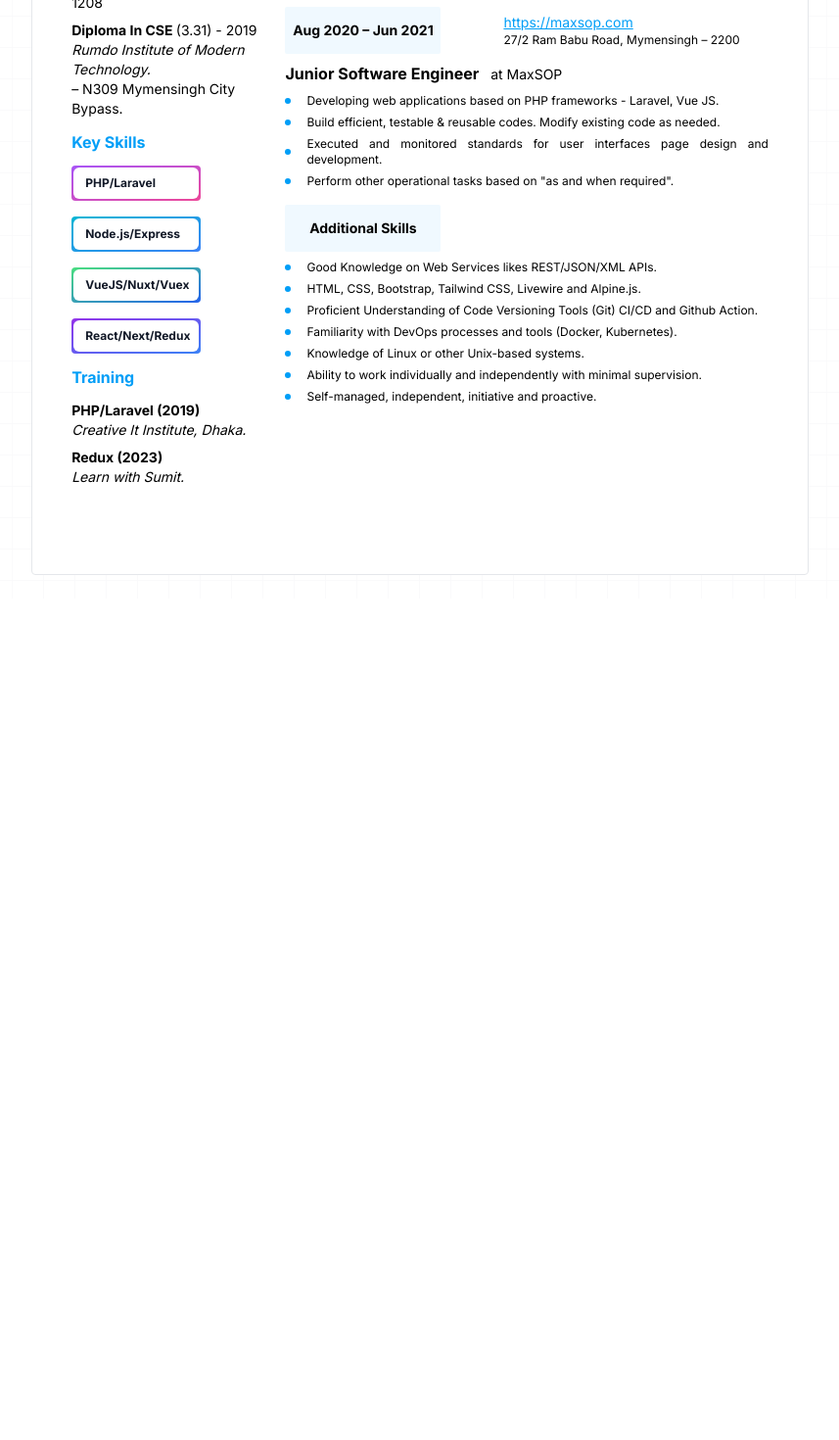
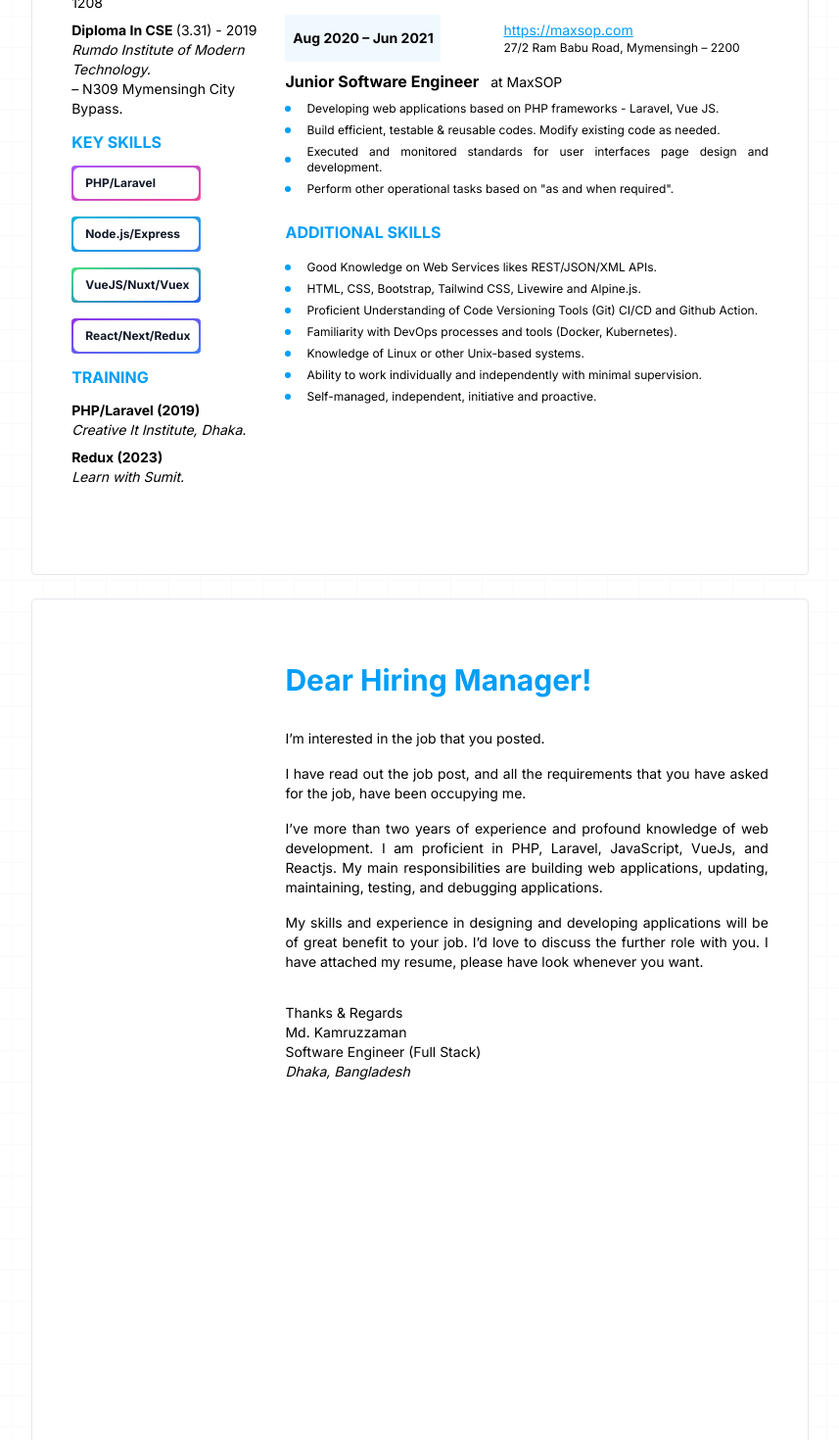
Before and after one commit to kzamaan/resume-next, a Next.js app: page / in a window 1280 px wide. Shown: the part 560-2030 px from the top of the page at 98% size, without its empty margins (211-1068 px from the left). Before the commit the page ends 1171 px from the top, so only its background shows below. Built offline with nearby package versions, Linux system fonts and the light colour scheme.

Commit message:
added CoverLetter

```diff
--- /dev/null
+++ b/components/CoverLetter.jsx
@@ -0,0 +1,36 @@
+export default function CoverLetter() {
+    return (
+        <div className='page'>
+            <div className='resume-box'>
+                <div className='left-box'></div>
+                <div className='right-box text-sm'>
+                    <h1 className='subtitle mb-8 text-3xl capitalize'>Dear Hiring Manager!</h1>
+
+                    <div className='mt-2 space-y-4 '>
+                        <p> I’m interested in the job that you posted.</p>
+                        <p>
+                            I have read out the job post, and all the requirements that you have asked for the job, have
+                            been occupying me.
+                        </p>
+
+                        <p>
+                            I’ve more than two years of experience and profound knowledge of web development. I am
+                            proficient in PHP, Laravel, JavaScript, VueJs, and Reactjs. My main responsibilities are
+                            building web applications, updating, maintaining, testing, and debugging applications.
+                        </p>
+                        <p>
+                            My skills and experience in designing and developing applications will be of great benefit
+                            to your job. I’d love to discuss the further role with you. I have attached my resume,
+                            please have look whenever you want.
+                        </p>
+                    </div>
+
+                    <p className='mt-8'>Thanks & Regards</p>
+                    <p>Md. Kamruzzaman</p>
+                    <p>Software Engineer (Full Stack)</p>
+                    <p className='italic'>Dhaka, Bangladesh</p>
+                </div>
+            </div>
+        </div>
+    );
+}
--- a/components/Resume.jsx
+++ b/components/Resume.jsx
@@ -101,7 +101,7 @@ export default function Resume() {
             <div className='resume-box'>
                 <div className='left-box'>
                     <h1 className='text-xl font-bold'>KAMRUZZAMAN</h1>
-                    <p className='subtitle'>Software Engineer</p>
+                    <p className='subtitle capitalize'>Software Engineer</p>
                     {/* contact info */}
                     <p className='subtitle mb-2 mt-12'>Contact</p>
                     <ul className='divide-y-2'>
@@ -185,9 +185,9 @@ export default function Resume() {
                     </div>
                 </div>
                 <div className='right-box'>
-                    <p className='subtitle'>Profile</p>
+                    <p className='subtitle'>Summary</p>
 
-                    <p className='mb-4 mt-2 text-sm'>
+                    <p className='mb-6 mt-2 text-sm'>
                         Over two years of experience building web applications, updating existing web applications, and
                         fixing bugs. I like to learn and use new technology in web development. I have worked
                         extensively on various stages of application development by creating & implementing application
@@ -255,7 +255,7 @@ export default function Resume() {
                             </li>
                         </ul>
                     </div>
-                    <div className='mb-4'>
+                    <div className='mb-6'>
                         {/* last job Experience */}
                         <div className='grid grid-cols-5 gap-16'>
                             <div className='section-box col-span-2'>
@@ -301,13 +301,8 @@ export default function Resume() {
                     </div>
 
                     {/* Additional Skills */}
-                    <div>
-                        {/* last job Experience */}
-                        <div className='grid grid-cols-5 gap-16'>
-                            <div className='section-box col-span-2'>
-                                <p className='text-sm font-bold'>Additional Skills</p>
-                            </div>
-                        </div>
+                    <p className='subtitle mb-4'>Additional Skills</p>
+
                     <ul className='bullet-list'>
                         <li className='flex items-center'>
                             <div className='mr-4'>
@@ -355,6 +350,5 @@ export default function Resume() {
                 </div>
             </div>
         </div>
-        </div>
     );
 }
--- a/pages/index.js
+++ b/pages/index.js
@@ -1,3 +1,4 @@
+import CoverLetter from '@/components/CoverLetter';
 import Resume from '@/components/Resume';
 import { Inter } from 'next/font/google';
 import Head from 'next/head';
@@ -22,6 +23,7 @@ export default function Home() {
                 />
             </Head>
             <Resume />
+            <CoverLetter />
         </main>
     );
 }
--- a/styles/globals.css
+++ b/styles/globals.css
@@ -4,10 +4,10 @@
     /* a4 page */
     .page {
         @apply w-[210mm] h-[297mm] mx-auto my-6 rounded bg-white border px-10 pt-16 pb-10;
-        @apply print:mx-0 print:my-0 print:rounded-none print:shadow-none relative;
+        @apply print:mx-0 print:my-0 print:rounded-none print:shadow-none relative break-before-auto;
     }
     .subtitle {
-        @apply font-bold text-primary print:text-gray-700;
+        @apply font-bold text-primary print:text-gray-700 uppercase;
     }
     .export-btn {
         @apply cursor-pointer space-x-2 absolute right-6 top-4 text-sm print:hidden flex items-center;
```
Lines whose indentation alone changed are shown as unchanged.
